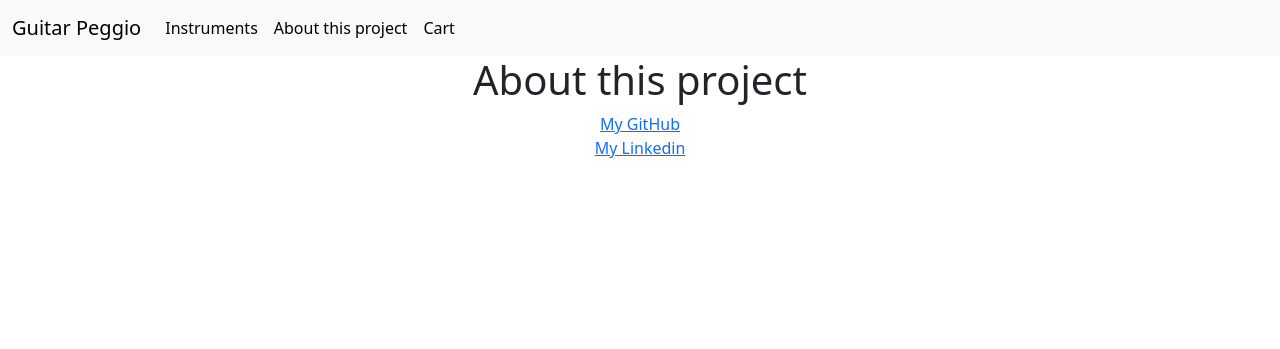
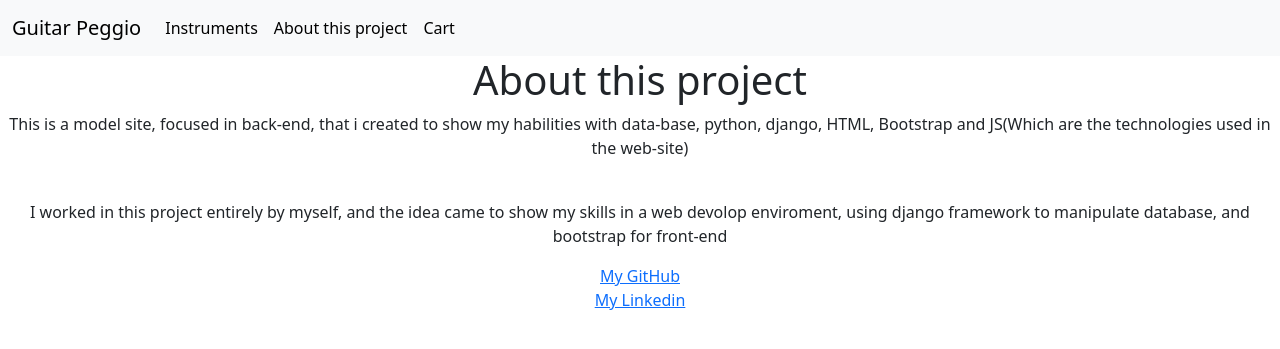
Before and after one commit to kaiposaldanha/Guitarpeggio, a Django app: page /products/about/ in a window 1280 px wide. Shown: the top 349 px of the page. Run offline with Django 4.2, Linux system fonts and the light colour scheme; some libraries are stand-ins or nearby versions.

Commit message:
ultimo commit

```diff
--- a/products/templates/products/about.html
+++ b/products/templates/products/about.html
@@ -7,7 +7,9 @@
     <div style="text-align: center;">
         <body>
             <h1>About this project</h1>
-
+            <p>This is a model site, focused in back-end, that i created to show my habilities with data-base, python, django, HTML, Bootstrap and JS(Which are the technologies used in the web-site)</p>
+            <br>
+            <p>I worked in this project entirely by myself, and the idea came to show my skills in a web devolop enviroment, using django framework to manipulate database, and bootstrap for front-end</p>
         </body>
         <footer>
             <a href="https://github.com/kaiposaldanha/">My GitHub</a>
--- a/products/templates/products/cart.html
+++ b/products/templates/products/cart.html
@@ -12,7 +12,7 @@
             {{ item.product.name }} - Quantity: {{ item.quantity }}
             <form action="{% url 'remove_from_cart' item.id %}" method="post">
                 {% csrf_token %}
-                <button type="submit">Remover</button>
+                <button type="submit">Remove</button>
             </form>
         </li>
     {% endfor %}
```
Also changed, not shown: db.sqlite3.
